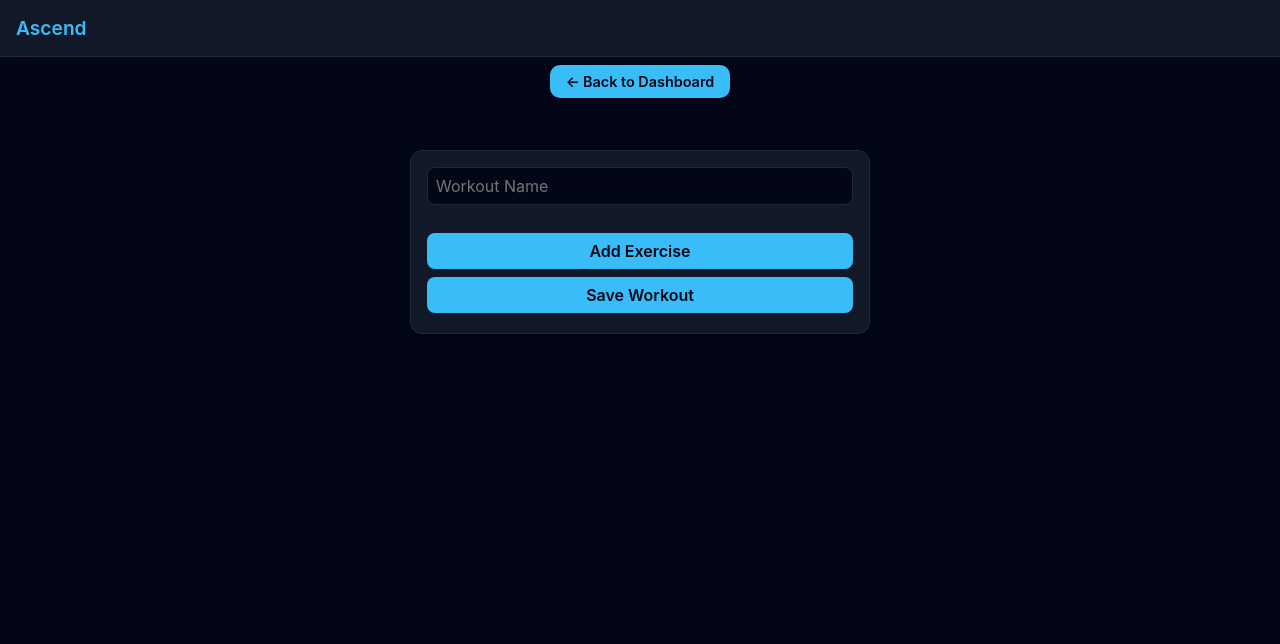
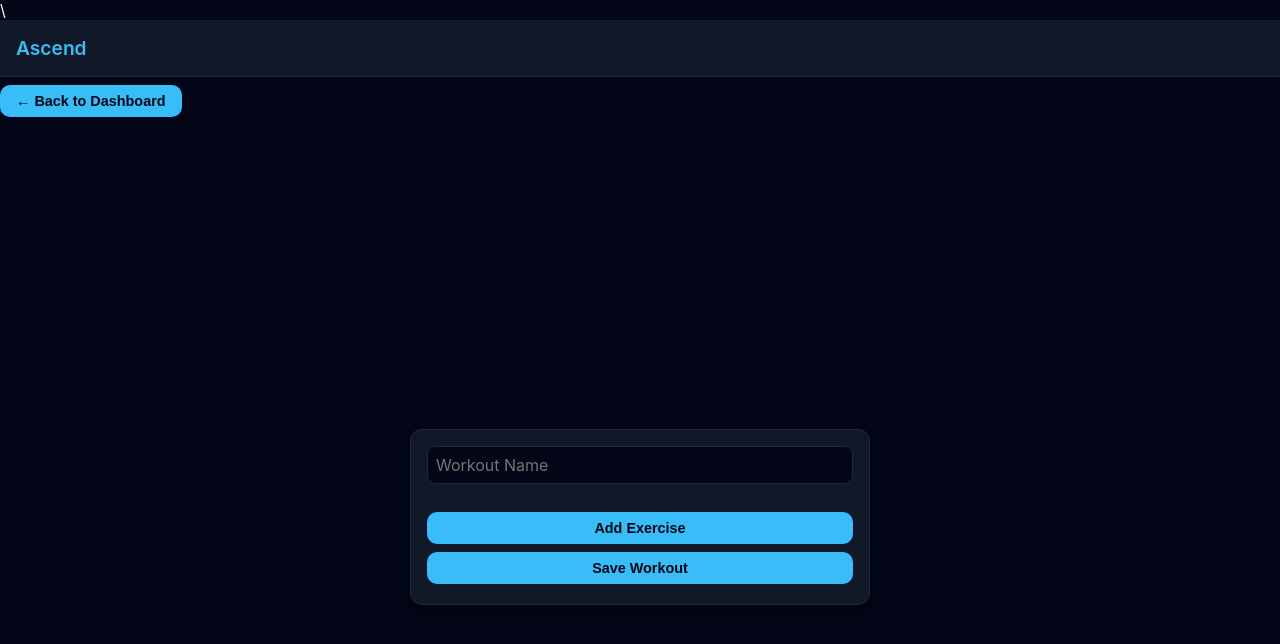
Before and after one commit to lucaswood082-dot/AscendTracker, a website: page public/workout.html in a window 1280 px wide. Drawn offline with Linux system fonts and the light colour scheme.

```diff
--- a/public/style.css
+++ b/public/style.css
@@ -374,9 +374,3 @@
   padding-top: 1rem;
   padding-bottom: 1rem;
 }
-body {
-  -webkit-user-select: none; /* For Safari/Chrome */
-  -moz-user-select: none;    /* For Firefox */
-  -ms-user-select: none;     /* For IE/Edge */
-  user-select: none;         /* Standard property for modern browsers */
-}
--- a/public/workout.html
+++ b/public/workout.html
@@ -1,51 +1,26 @@
-<!DOCTYPE html>
+\<!DOCTYPE html>
 <html lang="en">
 <head>
-  <meta charset="UTF-8">
+  <meta charset="UTF-8" />
   <title>Create Workout</title>
-  <meta name="viewport" content="width=device-width, initial-scale=1.0, maximum-scale=1.0, user-scalable=no">
-
-  <link rel="stylesheet" href="style.css">
+  <meta name="viewport" content="width=device-width, initial-scale=1.0, maximum-scale=1.0, user-scalable=no" />
+  <link rel="stylesheet" href="style.css" />
 
   <style>
-    /* === Page Background & Font === */
+    /* === General Page & Font === */
     html, body {
       height: 100%;
       margin: 0;
       padding: 0;
-      background-color: #020617; /* match app background */
+      background: #020617; /* consistent dark bg */
+      font-family: 'Inter', sans-serif;
       color: #ffffff;
-      font-family: 'Inter', sans-serif; /* match app font */
       overflow-x: hidden;
       overflow-y: auto;
       -webkit-overflow-scrolling: touch;
     }
 
-    /* === Page Layout === */
-    .page {
-      padding: 1rem;
-      min-height: 100%;
-      overflow-y: auto; /* vertical scroll */
-      display: flex;
-      justify-content: center;
-      align-items: flex-start; /* top alignment */
-    }
-
-    /* === Card / Container === */
-    .container {
-      width: 100%;
-      max-width: 500px; /* consistent width */
-      margin: 0 auto;
-    }
-
-    .card {
-      background-color: #111827; /* same as other cards */
-      border-radius: 12px;
-      padding: 1rem;
-      box-shadow: 0 4px 10px rgba(0,0,0,0.4);
-    }
-
-    /* === Top Navigation === */
+    /* === Sticky top nav === */
     .top-nav {
       position: sticky;
       top: 0;
@@ -59,12 +34,29 @@
       font-size: 1.2rem;
     }
 
-    /* === Back Button === */
-    .back-btn {
-      display: block;
-      width: fit-content;
-      margin: 0.5rem auto 1rem auto;
+    /* === Page container === */
+    .page {
+      padding: 1rem;
+    }
+
+    .container {
+      width: 100%;
+      max-width: 500px;
+      margin: 0 auto;
+    }
+
+    .card {
+      background: #111827; /* same as dashboard */
+      border-radius: 12px;
+      padding: 1rem;
+      box-shadow: 0 4px 10px rgba(0,0,0,0.4);
+    }
+
+    /* === Buttons === */
+    button {
+      width: 100%;
       padding: 0.5rem 1rem;
+      margin: 0.25rem 0;
       border-radius: 10px;
       border: none;
       background: #38bdf8;
@@ -74,11 +66,16 @@
       font-size: 0.9rem;
     }
 
-    .back-btn:hover {
+    button:hover {
       opacity: 0.85;
     }
 
-    /* === Input Fields === */
+    .back-btn {
+      display: inline-block;
+      margin: 0.5rem auto;
+      width: fit-content;
+    }
+
     input {
       width: 100%;
       padding: 0.5rem;
@@ -91,25 +88,7 @@
       font-size: 1rem;
     }
 
-    /* === Buttons === */
-    button {
-      padding: 0.5rem 1rem;
-      margin: 0.25rem 0;
-      border-radius: 8px;
-      border: none;
-      cursor: pointer;
-      font-weight: 600;
-      font-family: inherit;
-      width: 100%;
-      background: #38bdf8;
-      color: #020617;
-    }
-
-    button:hover {
-      opacity: 0.85;
-    }
-
-    /* === Exercise List === */
+    /* === Exercise list === */
     .exercise-item {
       margin-bottom: 1rem;
       border: 1px solid #1f2937;
```
